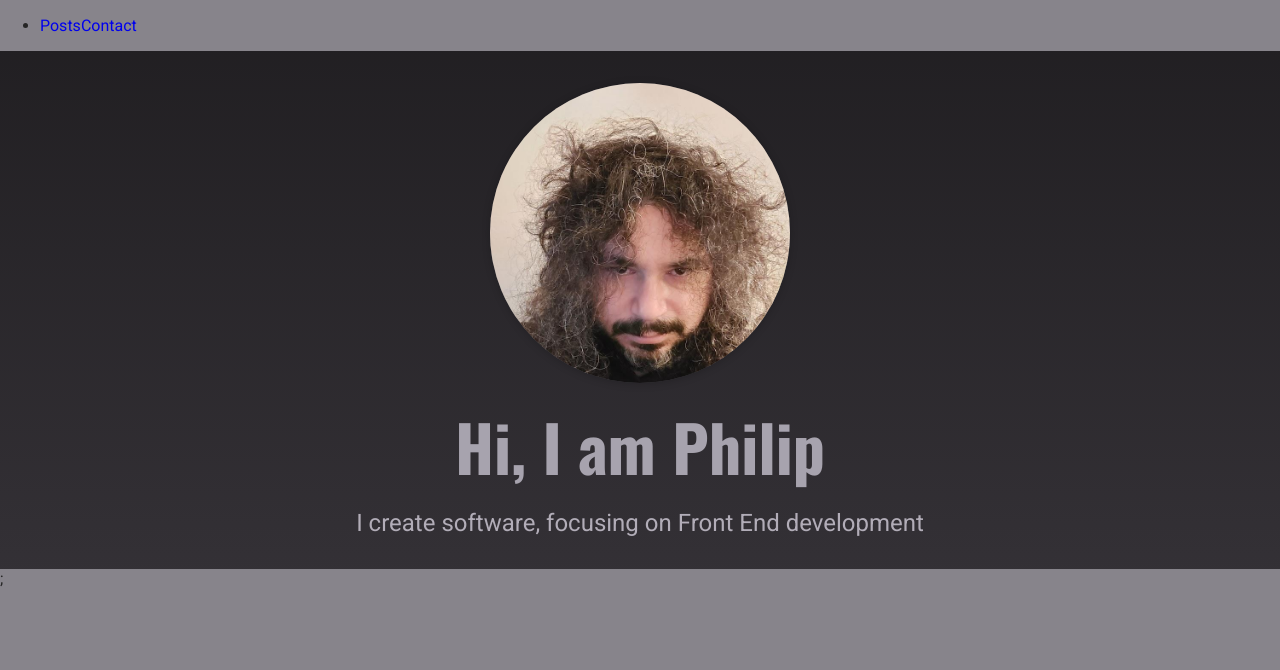
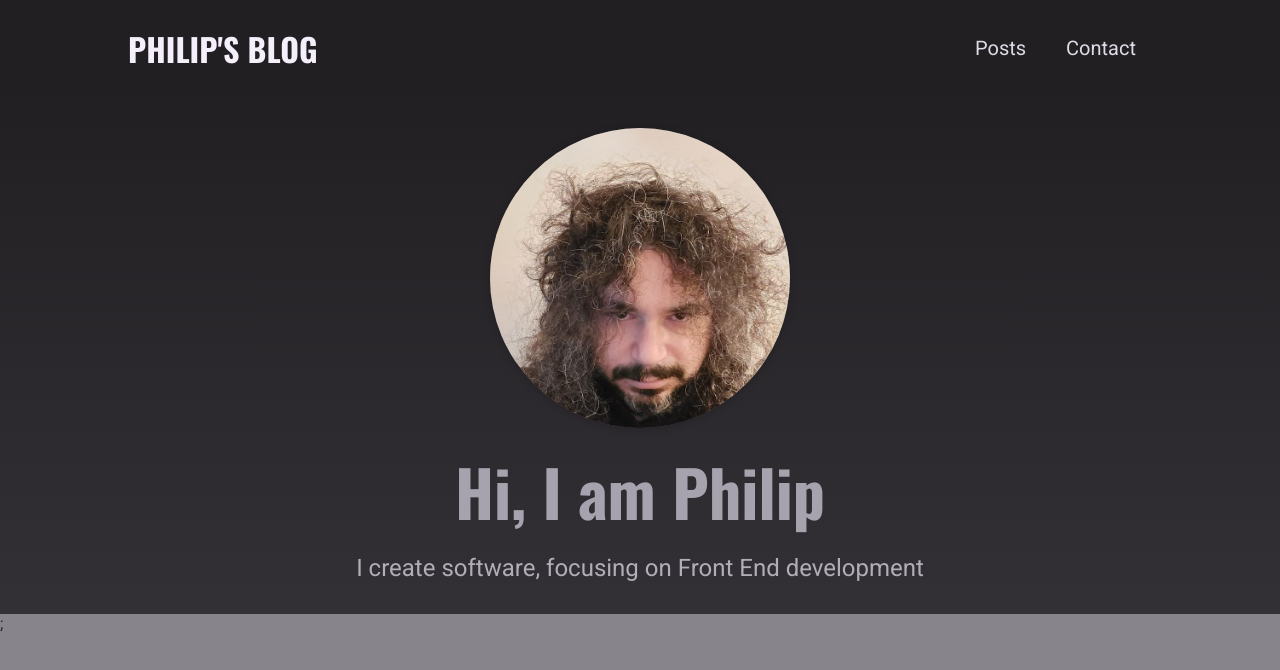
Before and after one commit to PhilipHassialis/nextjs-course-blog-project, a Next.js app: page / in a window 1280 px wide. Shown: the top 670 px of the page. Built offline with nearby package versions, Linux system fonts and the light colour scheme.

Commit message:
Time To Add Styling & A Logo

```diff
--- a/components/layout/logo.js
+++ b/components/layout/logo.js
@@ -1,7 +1,8 @@
 import React from "react";
+import classes from "./logo.module.css";
 
 const Logo = () => {
-  return <div></div>;
+  return <div className={classes.logo}>Philip&apos;s Blog</div>;
 };
 
 export default Logo;
--- /dev/null
+++ b/components/layout/logo.module.css
@@ -0,0 +1,13 @@
+.logo {
+  text-transform: uppercase;
+  font-size: var(--size-5);
+  font-weight: bold;
+  font-family: "Oswald", sans-serif;
+  color: var(--color-grey-50);
+}
+
+@media (min-width: 768px) {
+  .logo {
+    font-size: var(--size-8);
+  }
+}
--- a/components/layout/main-navigation.js
+++ b/components/layout/main-navigation.js
@@ -1,10 +1,11 @@
 import Link from "next/link";
 import React from "react";
 import Logo from "./logo";
+import classes from "./main-navigation.module.css";
 
 const MainNavigation = () => {
   return (
-    <header>
+    <header className={classes.header}>
       <Link href="/">
         <a>
           <Logo />
@@ -13,7 +14,9 @@
       <nav>
         <ul>
           <li>
-            <Link href="/posts">Posts</Link>
+            <Link href="/posts">Posts </Link>
+          </li>
+          <li>
             <Link href="/contact">Contact</Link>
           </li>
         </ul>
--- /dev/null
+++ b/components/layout/main-navigation.module.css
@@ -0,0 +1,42 @@
+.header {
+  width: 100%;
+  height: 6rem;
+  background-color: var(--color-grey-900);
+  display: flex;
+  justify-content: space-between;
+  align-items: center;
+  padding: 0 10%;
+}
+
+.header ul {
+  list-style: none;
+  display: flex;
+  align-items: baseline;
+  margin: 0;
+  padding: 0;
+}
+
+.header li {
+  margin: 0 var(--size-4);
+}
+
+.header a {
+  color: var(--color-grey-100);
+  font-size: var(--size-4);
+}
+
+.header a:hover,
+.header a:active,
+.header a.active {
+  color: var(--color-grey-200);
+}
+
+@media (min-width: 768px) {
+  .header ul {
+    gap: 0.5rem;
+  }
+
+  .header a {
+    font-size: var(--size-5);
+  }
+}
```
